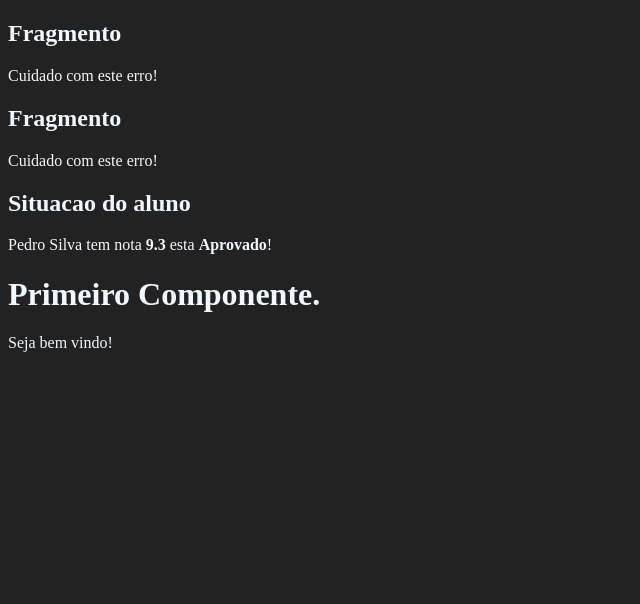
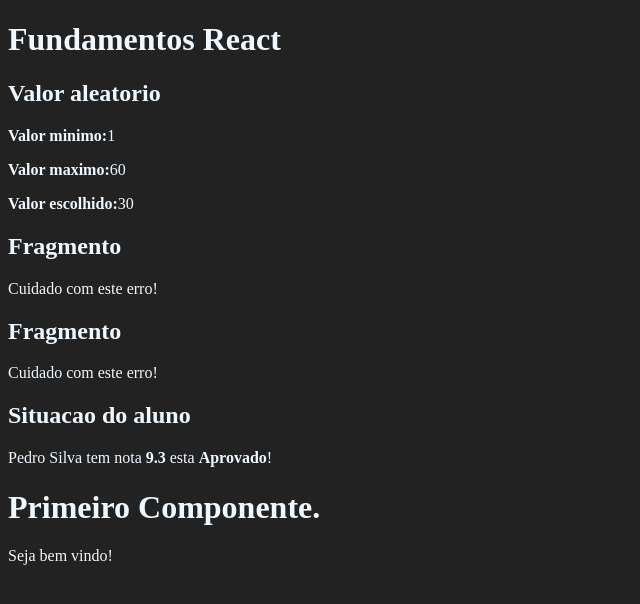
Before and after one commit to alexandre-campos-flooxai/React-section02-fundamentals, a React (Create React App) app in the folder 1_fundamentals/: page / in a window 1280 px wide. Shown: the top 604 px of the page, without its empty margins (0-640 px from the left). Built offline with nearby package versions, Linux system fonts and the light colour scheme.

Commit message:
feat:number component with props

```diff
--- a/1_fundamentals/src/App.jsx
+++ b/1_fundamentals/src/App.jsx
@@ -1,18 +1,21 @@
 import React from "react";
 
+import Aleatorio from "./components/basicos/Aleatorio";
+import Fragmento from "./components/basicos/Fragmento";
+import ComParametro from "./components/basicos/ComParametro";
 import Primeiro from "./components/basicos/Primeiro"
-import ComParametro from "./components/basicos/ComParametro";
-import Fragmento from "./components/basicos/Fragmento";
 
-export default function App(props){
+export default () => {
     return(
         <div id="app">
+            <h1>Fundamentos React</h1>
+            <Aleatorio min={1} max={60}/>
             <Fragmento/>
             <ComParametro
                 title="Situacao do aluno"
                 aluno="Pedro Silva"
                 nota={9.3} />
             <Primeiro />
-        </div>
-    )
-}
+        </div>)
+
+};
--- /dev/null
+++ b/1_fundamentals/src/components/basicos/Aleatorio.jsx
@@ -0,0 +1,22 @@
+import React from "react"
+
+export default (props) =>{
+const [a, b] = [1, 2];
+const {c, d} = {c:12, d:45};
+console.log(c,d)
+
+    // const min = props.min ;
+    // const max = props.max ;
+
+    const {min,max} = props;
+    const aleatorio = parseInt(Math.random() * (max - min) + min);
+
+    return (
+        <div>
+            <h2>Valor aleatorio</h2>
+            <p><strong>Valor minimo:</strong>{min}</p>
+            <p><strong>Valor maximo:</strong>{max}</p>
+            <p><strong>Valor escolhido:</strong>{aleatorio}</p>
+        </div>
+    )
+}
```
